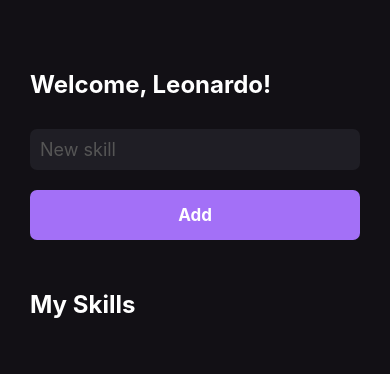
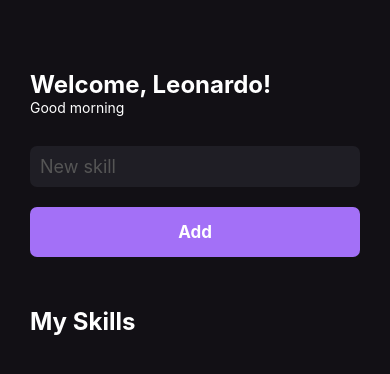
Before and after one commit to LeonardoBrizolla/myskills, a React Native app: screen / in a window 390 px wide. Shown: the top 374 px of the page. Built offline with nearby package versions, Linux system fonts and the light colour scheme.

Commit message:
Continuando com Hooks useEffect

```diff
--- a/src/pages/Home.js
+++ b/src/pages/Home.js
@@ -1,4 +1,4 @@
-import React, { useState } from 'react';
+import React, { useState, useEffect } from 'react';
 import {
   View,
   Text,
@@ -14,15 +14,32 @@
 export function Home(){
   const [newSkill, setNewSkill] = useState('');
   const [mySkills, setMySkills] = useState([]);
+  const [greeting, setGreeting] = useState('');
 
   function handleAddNewSkill(){
     setMySkills(oldState => [...oldState, newSkill]);
   }
 
+  useEffect(() => {
+    const currentHour = new Date().getHours();
+
+    if (currentHour < 12) {
+      setGreeting('Good morning');
+    } else if (currentHour >= 12 && currentHour < 18){
+      setGreeting('Good afternoon');
+    } else {
+      setGreeting('Good night');
+    }
+  }, []);
+
   return (
       <View style={styles.container}>
         <Text style={styles.title}>
           Welcome, Leonardo!
+        </Text>
+
+        <Text style={styles.greetings}>
+          {greeting}
         </Text>
 
         <TextInput
@@ -69,5 +86,8 @@
     padding: Platform.OS === 'ios' ? 15 : 10,
     marginTop: 30,
     borderRadius: 7,
+  },
+  greetings: {
+    color: '#FFF',
   }
 })
```
